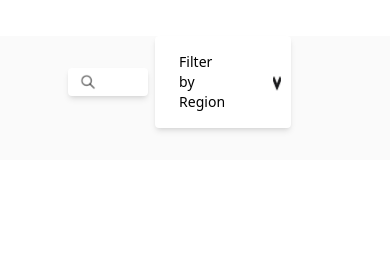
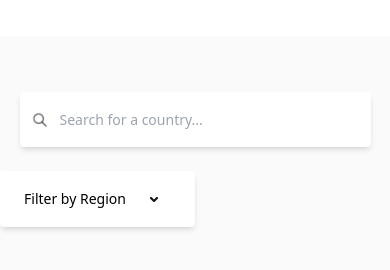
Before and after one commit to qlexisp/CountryApp, a plain HTML site: page index.html in a window 390 px wide. Shown: the part 66-336 px from the top of the page. Drawn offline with nearby package versions, Linux system fonts and the light colour scheme; no server answers.

Commit message:
filter bar responsive

```diff
--- a/assets/api.js
+++ b/assets/api.js
@@ -221,7 +221,7 @@ async function showHomePageCountries() { // Affichage des informations pour la h
                 <p class="text-sm"><span class="font-semibold">Capital: </span>${country.capital}</p>
             </div>
             `;
-            countryDiv.className = "bg-white my-8 w-[80%] shadow-md rounded-md justify-center mx-auto";
+            countryDiv.className = "bg-white mb-20 w-[80%] shadow-md rounded-md justify-center mx-auto";
             countryDiv.id = country.name.common;
             countriesDiv.appendChild(countryDiv);
 
--- a/index.html
+++ b/index.html
@@ -22,9 +22,9 @@
     </header>
 
     <div class="bg-[#FAFAFA] w-full"> <!-- conteneur de page -->
-        <div class="lg: flex justify-between mx-16">
-            <div class="flex justify-center w-[50%]"> <!-- search bar -->
-                <div class="m-[2%] flex my-6 w-full max-w-[90%]">
+        <div class="py-8 lg:flex justify-between lg:mx-28 lg:items-center">
+            <div class="flex justify-center lg:w-[50%] lg:justify-start"> <!-- search bar -->
+                <div class="flex my-6 w-full max-w-[90%]">
                     <label for="site-search" class="sr-only">Search for a country</label>
                     <div class="relative flex items-center w-full">
                         <div class="w-full">
@@ -38,12 +38,12 @@
                 </div>
             </div>
 
-            <div class="flex flex-col"> <!-- filtre -->
-                <div class="w-[50%] flex bg-white rounded ml-[5%] py-4 pl-6 text-sm items-center shadow-md lg: px-28"
+            <div class="flex flex-col lg:items-center"> <!-- filtre -->
+                <div class="w-[50%] lg:w-[auto] flex bg-white rounded py-4 pl-6 text-sm items-center shadow-md lg:px-6"
                     id="onClick">
-                    <a href="#filter" class="flex">
-                        Filter by Region
-                        <img class="justify-end ml-10" src="assets/img/Arrow.png" alt="Arrow">
+                    <a href="#filter" class="flex items-center">
+                        <span class="lg:inline-block">Filter by Region</span>
+                        <img class="justify-end ml-4 lg:ml-2" src="assets/img/Arrow.png" alt="Arrow">
                     </a>
                 </div>
 
@@ -58,7 +58,7 @@
             </div>
         </div>
         <main class="pb-8"> <!-- main-->
-            <div class="flex flex-col lg:grid grid-cols-4" id="homePage"></div>
+            <div class="flex flex-col lg:grid grid-cols-4 lg:mx-16" id="homePage"></div>
             <div class="flex justify-center" id="showPreview"></div>
             <div class="flex justify-center" id="showCountries"></div>
         </main>
```
